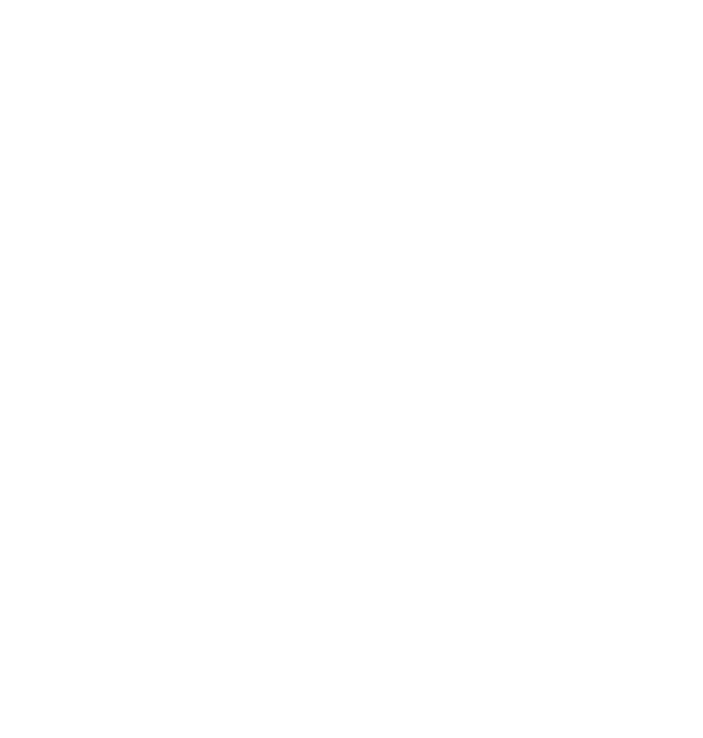
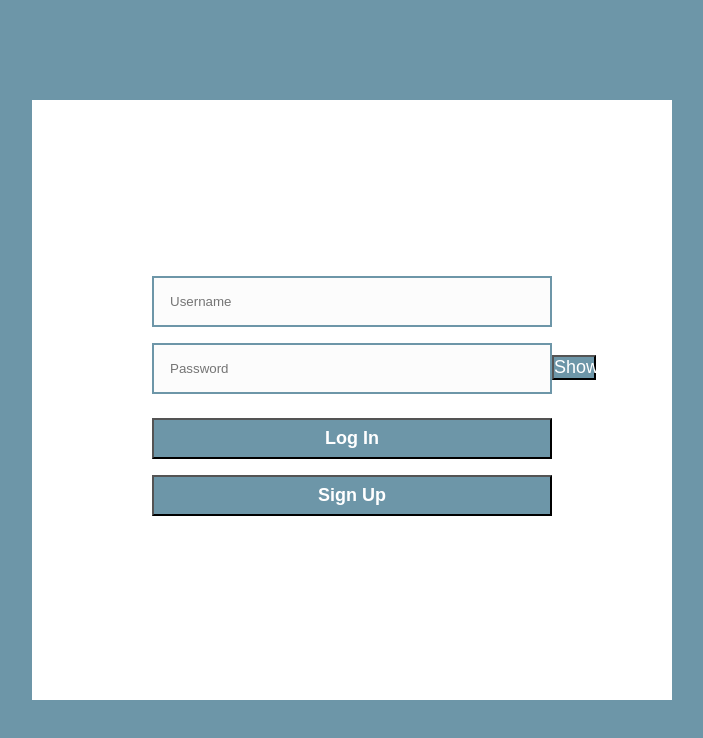
Before and after one commit to aldoeve/cooolJournal, a Vue app in the folder webapp/: page / in a window 1280 px wide. Shown: the top 738 px of the page, without its empty margins (288-991 px from the left). Built offline with nearby package versions, Linux system fonts and the light colour scheme.

Commit message:
Refactored login and signup pages

```diff
--- a/webapp/package.json
+++ b/webapp/package.json
@@ -9,7 +9,8 @@
     "preview": "vite preview"
   },
   "dependencies": {
-    "vue": "^3.4.29"
+    "vue": "^3.4.29",
+    "vue-router:": "^4.0.0-0"
   },
   "devDependencies": {
     "@vitejs/plugin-vue": "^5.0.5",
--- a/webapp/src/App.vue
+++ b/webapp/src/App.vue
@@ -1,59 +1,12 @@
 <script setup>
+import {ref, computed} from 'vue'
 import Login from './components/Login.vue'
-import SignUp from './components/SignUp.vue'
+//import SignUp from './components/SignUp.vue'
 </script>
+
+
 
 <template>
   <Login></Login>
-  <SignUp></SignUp>
+  <!-- <SignUp></SignUp> -->
 </template>
-
-
-<!-- <script setup>
-import HelloWorld from './components/HelloWorld.vue'
-import TheWelcome from './components/TheWelcome.vue'
-</script>
-
-<template>
-  <header>
-    <img alt="Vue logo" class="logo" src="./assets/logo.svg" width="125" height="125" />
-
-    <div class="wrapper">
-      <HelloWorld msg="You did it!" />
-    </div>
-  </header>
-
-  <main>
-    <TheWelcome />
-  </main>
-</template>
-
-<style scoped>
-header {
-  line-height: 1.5;
-}
-
-.logo {
-  display: block;
-  margin: 0 auto 2rem;
-}
-
-@media (min-width: 1024px) {
-  header {
-    display: flex;
-    place-items: center;
-    padding-right: calc(var(--section-gap) / 2);
-  }
-
-  .logo {
-    margin: 0 2rem 0 0;
-  }
-
-  header .wrapper {
-    display: flex;
-    place-items: flex-start;
-    flex-wrap: wrap;
-  }
-}
-</style>
- -->
--- a/webapp/src/assets/main.css
+++ b/webapp/src/assets/main.css
@@ -29,7 +29,6 @@
 
   #app {
     display: grid;
-    grid-template-columns: 1fr 1fr;
     padding: 0 2rem;
   }
 }
--- /dev/null
+++ b/webapp/src/assets/welcome.css
@@ -0,0 +1,48 @@
+body {
+    background-color: #6d96a8;
+    display: flex;
+    flex-direction: column;
+    align-items: center;
+    justify-content: center;
+  }
+
+  .container {
+    display: flex;
+    flex-direction: column;
+    align-items: center;
+    justify-content: center;
+    height: 75vh;
+    width: 80vh;
+    background-color: white;
+  }
+
+  .textBox {
+    background-color: rgb(252,252,252);
+    border: 2px solid #6d96a8;
+    padding: 2vh;
+    width: 50vh;
+    margin-bottom: 2vh;
+    box-sizing: border-box;
+  }
+
+  .shiftPasswordBox {
+    padding-left: 5.5vh;
+  }
+
+  .buttons {
+    background-color: #6d96a8;
+    color: white;
+    padding: 1vh;
+    width: 50vh;
+    text-align: center;
+    margin: 1vh;
+    font-size: large;
+    font-weight: bold;
+  }
+
+  .toggleButton {
+    text-align: left;
+    padding: 0vh;
+    width: 5.5vh;
+    margin: 0vh;
+  }
--- a/webapp/src/components/Login.vue
+++ b/webapp/src/components/Login.vue
@@ -1,3 +1,55 @@
+<script>
+import { ref } from "vue";
+
+export default {
+  setup() {
+    const username = ref("");
+    const password = ref("");
+    const showPassword = ref(false);
+    return { username, password, showPassword };
+  },
+  methods: {
+    toggle() {
+      this.showPassword = !this.showPassword;
+    },
+    toggleButtonText() {
+      return this.showPassword ? "Hide" : "Show";
+    },
+  },
+};
+</script>
+
 <template>
-    <h1></h1>
+  <body>
+    <div class="container">
+      <input
+        class="textBox"
+        v-model="username"
+        @keydown.space.prevent
+        placeholder="Username"
+      />
+      <div class="shiftPasswordBox">
+        <input
+          v-if="showPassword"
+          class="textBox"
+          v-model="password"
+          @keydown.space.prevent
+          placeholder="Password"
+        />
+        <input
+          v-else
+          class="textBox"
+          type="password"
+          v-model="password"
+          @keydown.space.prevent
+          placeholder="Password"
+        />
+        <button class="buttons toggleButton" @click="toggle">
+          <span> {{ toggleButtonText() }} </span>
+        </button>
+      </div>
+      <button class="buttons"><slot>Log In</slot></button>
+      <button class="buttons"><slot>Sign Up</slot></button>
+    </div>
+  </body>
 </template>
--- a/webapp/src/components/SIgnUp.vue
+++ b/webapp/src/components/SIgnUp.vue
@@ -1,3 +1,19 @@
 <template>
-    <h1></h1>
-</template>
+    <body>
+      <div class = "container" >
+
+        <input class = "textBox" placeholder="Username">
+        </input>
+
+        <input class = "textBox" placeholder="Password">
+        </input>
+
+
+        <button class = "buttons">
+            <slot>
+                Sign Up
+            </slot>
+        </button>
+      </div>
+    </body>
+  </template>
--- a/webapp/src/main.js
+++ b/webapp/src/main.js
@@ -1,4 +1,5 @@
 import './assets/main.css'
+import './assets/welcome.css';
 
 import { createApp } from 'vue'
 import App from './App.vue'
--- a/webapp/vite.config.js
+++ b/webapp/vite.config.js
@@ -12,5 +12,14 @@
     alias: {
       '@': fileURLToPath(new URL('./src', import.meta.url))
     }
-  }
+  },
+
+  configureWebpack: {
+    output: {
+      filename: 'js/[name].[hash].js',
+    },
+    performance: {
+      hints: false
+    }
+  },
 })
```
